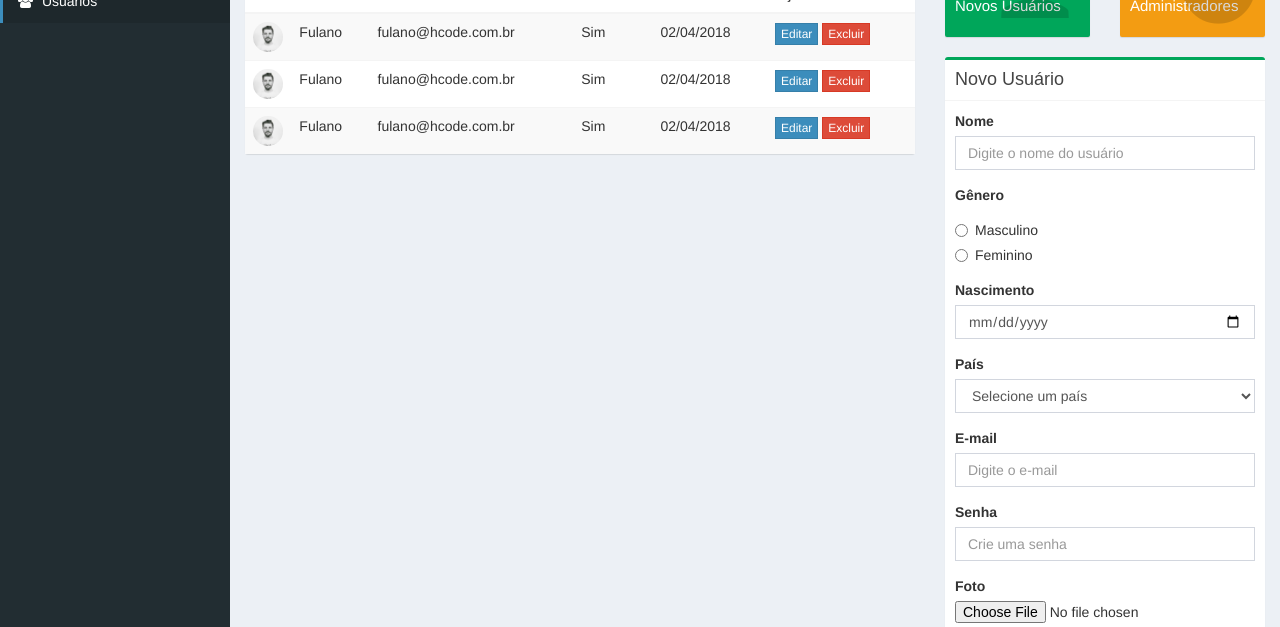
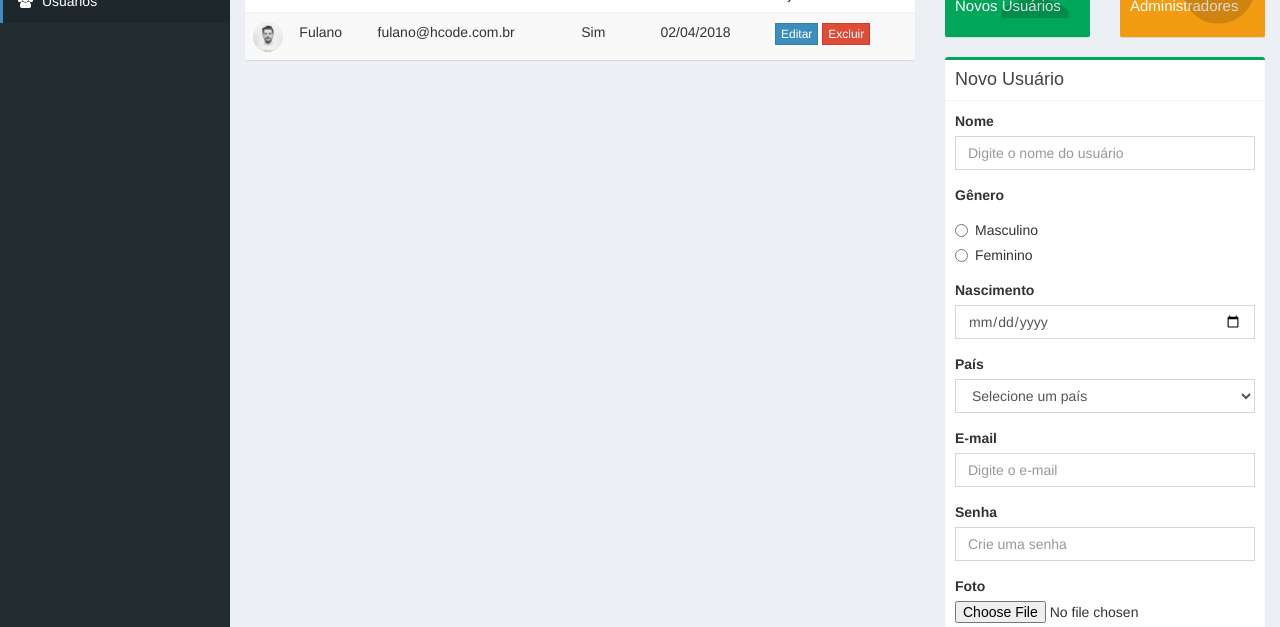
Before and after one commit to felipe-f-dantas/cursoJsUser, a plain HTML site: page index.html in a window 1280 px wide. Shown: the part 173-800 px from the top of the page. Drawn offline with Linux system fonts and the light colour scheme; files whose address does not match are found by name.

Commit message:
atualizando as TRs e json

```diff
--- a/index.html
+++ b/index.html
@@ -151,32 +151,6 @@
                   </tr>
                 </thead>
                 <tbody>
-
-                  <tr>
-                    <td><img src="dist/img/user1-128x128.jpg" alt="User Image" class="img-circle img-sm"></td>
-                    <td>Fulano</td>
-                    <td>fulano@hcode.com.br</td>
-                    <td>Sim</td>
-                    <td>02/04/2018</td>
-                    <td>
-                      <button type="button" class="btn btn-primary btn-xs btn-flat">Editar</button>
-                      <button type="button" class="btn btn-danger btn-xs btn-flat">Excluir</button>
-                    </td>
-                  </tr>
-
-                  <tr>
-                    <td>
-                      <img src="dist/img/user1-128x128.jpg" alt="User Image" class="img-circle img-sm">
-                    </td>
-                    <td>Fulano</td>
-                    <td>fulano@hcode.com.br</td>
-                    <td>Sim</td>
-                    <td>02/04/2018</td>
-                    <td>
-                      <button type="button" class="btn btn-primary btn-xs btn-flat">Editar</button>
-                      <button type="button" class="btn btn-danger btn-xs btn-flat">Excluir</button>
-                    </td>
-                  </tr>
 
                   <tr>
                     <td>
--- a/index.js
+++ b/index.js
@@ -1,6 +1,13 @@
 var fields = document.querySelectorAll("#form-user-create [name]");
 var user ={};
 
+function addLine(dataUser){
+
+
+}
+
+document.getElementById("form-user-create").addEventListener("submit",function(event){
+    event.preventDefault();
 
 fields.forEach(function(field, index){
 
@@ -14,4 +21,6 @@ fields.forEach(function(field, index){
     }
 
 });
-console.log(user);
+
+    addLine(user);
+});
```
